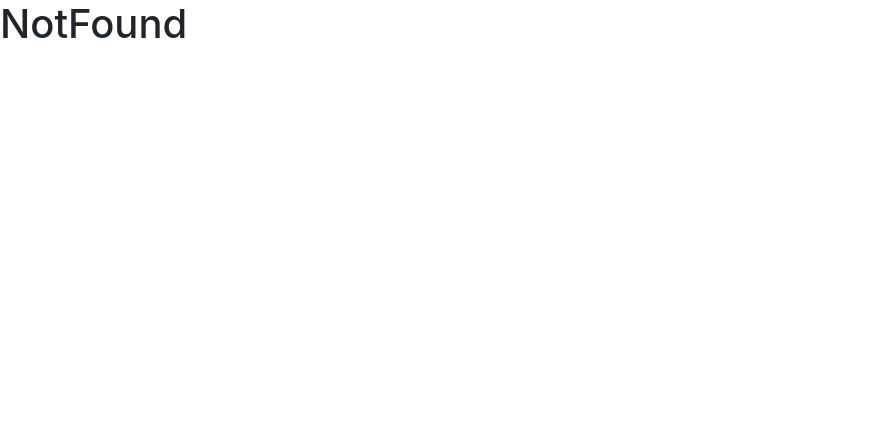
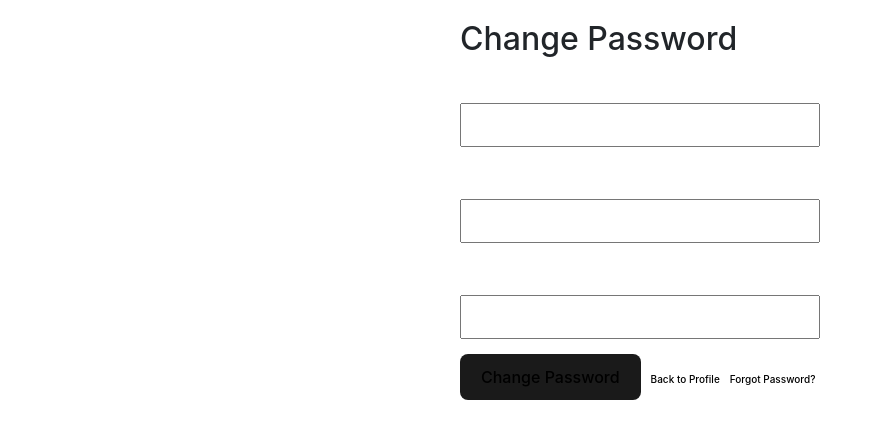
Before and after one commit to KR4YIR/reactProject, a React (Vite) app: page /ChangePassword in a window 1280 px wide. Shown: the top 438 px of the page, without its empty margins (0-880 px from the left). Built offline with nearby package versions, Linux system fonts and the light colour scheme; sample sign-in values are in the browser's storage.

Commit message:
Add Change Password feature and update Profile2 navigation

```diff
--- a/src/App.jsx
+++ b/src/App.jsx
@@ -5,6 +5,7 @@ import SignUp from './pages/SignUp'
 import Map from "./Map";
 import PrivateRoute from "./utils/PrivateRoute";
 import Profile2 from "./pages/Profile2";
+import ChangePassword from "./pages/ChangePassword";
 function App() {
 
 
@@ -15,7 +16,8 @@ function App() {
         <Route path="/signIn" element={<SignIn/>}/>
         <Route path="/signUp" element={<SignUp/>}/>
         {/* <Route path="/profile" element={<Profile/>}/> */}
-        <Route path="/profile" element={<Profile2/>}/>
+        <Route path="/profile" element={<PrivateRoute><Profile2/></PrivateRoute>}/>
+        <Route path="/ChangePassword" element={<PrivateRoute><ChangePassword/></PrivateRoute>}/>
         <Route path="*" element={<NotFoundPage/>}/>
       </Routes>
     </>
--- /dev/null
+++ b/src/pages/ChangePassword.jsx
@@ -0,0 +1,90 @@
+import React, { useState } from 'react';
+import API from '../axios';
+import { toast, ToastContainer } from 'react-toastify';
+import { useNavigate } from 'react-router-dom';
+const ChangePassword = () => {
+    const [currentPassword, setCurrentPassword] = useState('');
+    const [newPassword, setNewPassword] = useState('');
+    const [confirmPassword, setConfirmPassword] = useState('');
+    const navigate = useNavigate();
+    const handleSubmit = async (e) => {
+        e.preventDefault();
+        if (newPassword !== confirmPassword) {
+            alert('New password and confirm password do not match!');
+            return;
+        }
+        // Send the request to the server
+        try {
+            const response = await API.post('/Users/change-password', {
+                currentPassword, // Updated key to match raw body
+                newPassword,
+            });
+
+            if (response.status === 200) {
+                toast.success('Password changed successfully!');
+                // Clear form inputs
+                setCurrentPassword('');
+                setNewPassword('');
+                setConfirmPassword('');
+            } else {
+                toast.error('Unexpected response from the server. Please try again.');
+                console.warn('Unexpected status code:', response.status);
+            }
+        } catch (error) {
+            console.error('Error during password change:', error);
+            const errorMessage = error.response.data.message;
+            toast.error(errorMessage);
+        }
+
+    };
+
+    return (
+        <div style={{ maxWidth: '400px', margin: '0 auto', padding: '20px' }}>
+            <h2>Change Password</h2>
+            <form onSubmit={handleSubmit}>
+                <div style={{ marginBottom: '15px' }}>
+                    <label htmlFor="currentPassword">Old Password</label>
+                    <input
+                        type="password"
+                        id="currentPassword"
+                        value={currentPassword}
+                        onChange={(e) => setCurrentPassword(e.target.value)}
+                        required
+                        style={{ width: '100%', padding: '8px', marginTop: '5px' }}
+                    />
+                </div>
+                <div style={{ marginBottom: '15px' }}>
+                    <label htmlFor="newPassword">New Password</label>
+                    <input
+                        type="password"
+                        id="newPassword"
+                        value={newPassword}
+                        onChange={(e) => setNewPassword(e.target.value)}
+                        required
+                        style={{ width: '100%', padding: '8px', marginTop: '5px' }}
+                    />
+                </div>
+                <div style={{ marginBottom: '15px' }}>
+                    <label htmlFor="confirmPassword">Confirm New Password</label>
+                    <input
+                        type="password"
+                        id="confirmPassword"
+                        value={confirmPassword}
+                        onChange={(e) => setConfirmPassword(e.target.value)}
+                        required
+                        style={{ width: '100%', padding: '8px', marginTop: '5px' }}
+                    />
+                </div>
+                <button type="submit" style={{ padding: '10px 20px' }}>
+                    Change Password
+                </button>
+                <a href="/Profile" style={{ marginLeft: '10px', textDecoration: 'none', color: 'black',fontSize: '10px'}}>Back to Profile</a>
+                <a href="/ForgotPassword" style={{ marginLeft: '10px', textDecoration: 'none', color: 'black',fontSize: '10px'}}>Forgot Password?</a>
+
+            </form>
+            <ToastContainer autoClose={1000} position="top-right" theme="colored" onClose={()=>navigate('/')} />
+        </div>
+    );
+};
+
+export default ChangePassword;
--- a/src/pages/Profile2.jsx
+++ b/src/pages/Profile2.jsx
@@ -88,6 +88,9 @@ const Profile2 = () => {
     setIsEditing(true);
   }
 
+  const handlePassword = () => {
+    navigate('/ChangePassword');
+  }
   const handleLogOut = () => {
     dispatch(logout());
   }
@@ -169,7 +172,10 @@ const Profile2 = () => {
                         <button className="btn btn-secondary" onClick={handleCancel}>Cancel</button>
                       </div>
                     ) : (
-                      <a className="btn btn-info" onClick={handleEdit}>Edit</a>
+                      <>
+                        <a className="btn btn-info" style={{color:"white"}} onClick={handleEdit}>Edit</a>
+                        <a className="btn btn-info" style={{color:"white"}} onClick={handlePassword}>Change Password</a>
+                      </>
                     )}
                   </div>
                 </div>
--- a/src/pages/profile.css
+++ b/src/pages/profile.css
@@ -13,6 +13,9 @@
 }
 .btn{
     margin-right: 5px;
+}
+.btn-info{
+    color : white;
 }
 .profile-container{
     background-color: rgba(85, 72, 0, 0.963);
```
